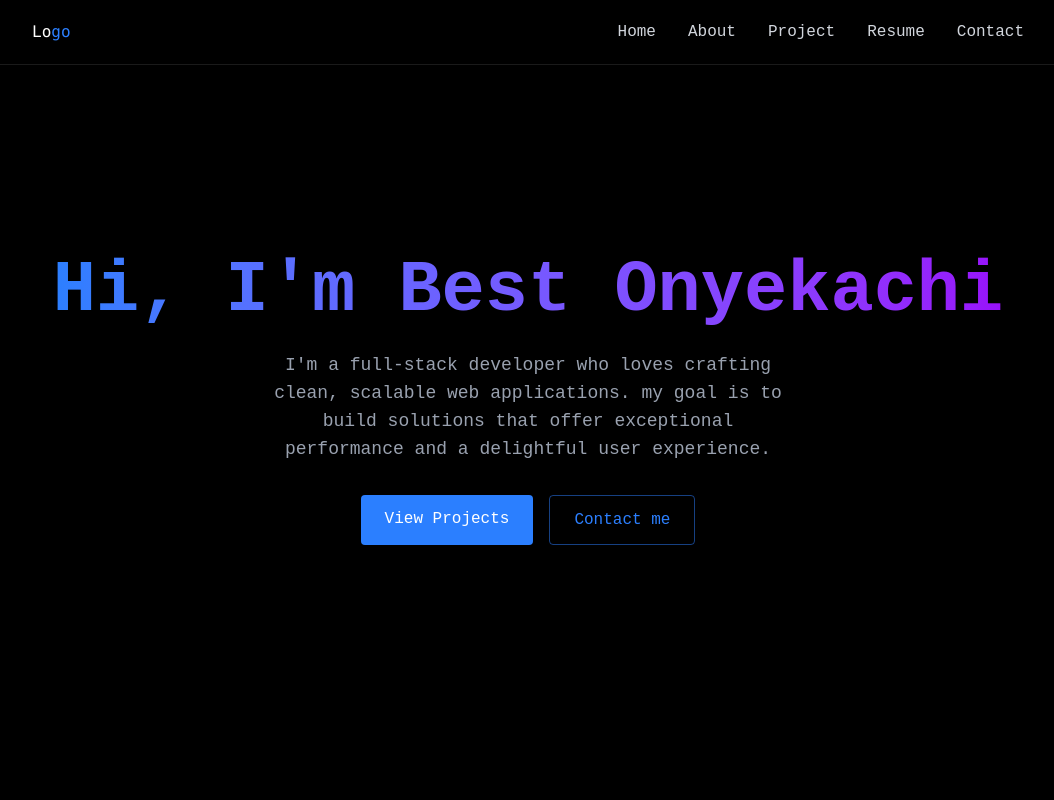
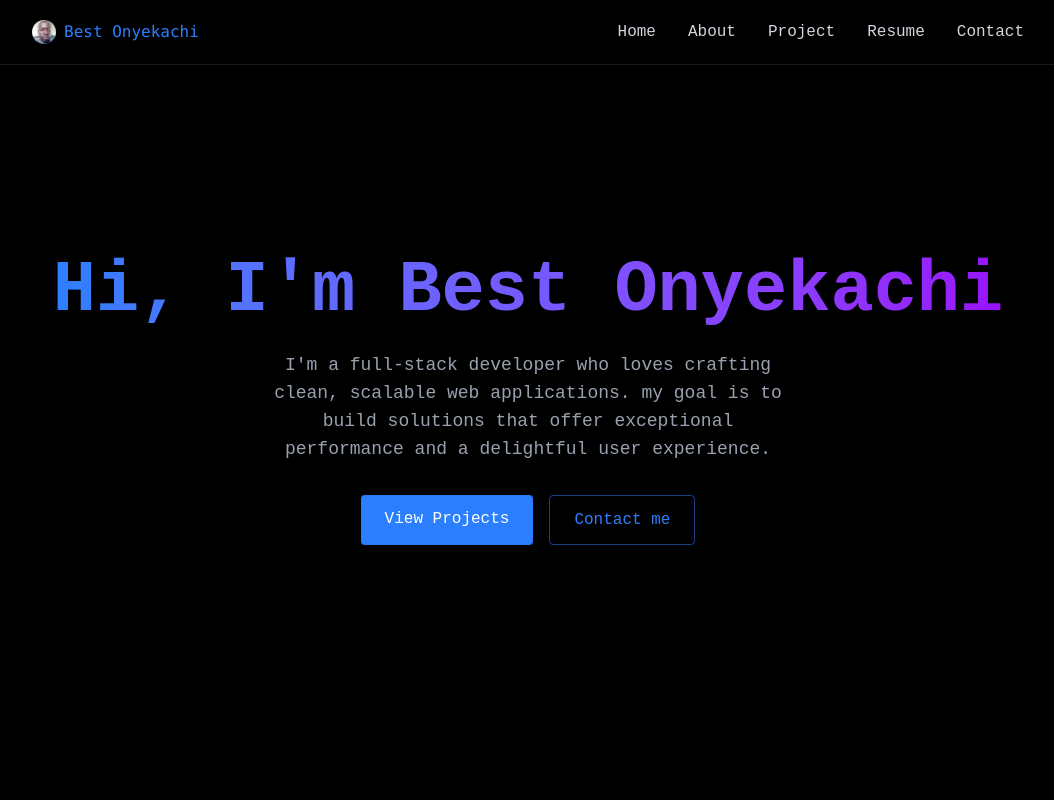
Before and after one commit to ekachnwa/best, a React (Vite) app: page / in a window 1280 px wide. Shown: the top 800 px of the page, without its empty margins (112-1166 px from the left). Built offline with nearby package versions, Linux system fonts and the light colour scheme; no server answers.

Commit message:
added brand-logo on navbar

```diff
--- a/src/components/Footer.jsx
+++ b/src/components/Footer.jsx
@@ -6,9 +6,7 @@ export const Footer = () => {
          className="footer"
         >
             <div className="text-center item-center justify-center">
-                &copy; 2025
-
-                <p>{import.meta.env.VITE_PUBLIC_KEY}</p>
+                &copy; 2025 Best. All right reserved.
 
             </div>
         </section>
--- a/src/components/Navbar.jsx
+++ b/src/components/Navbar.jsx
@@ -1,4 +1,6 @@
 import { useEffect } from "react";
+import bestLogo from '../assets/img/best-logo.png'; // Adjust path relative to Navbar.jsx
+
 
 export const Navbar = ({menuOpen, setMenuOpen}) => {
 
@@ -11,7 +13,12 @@ export const Navbar = ({menuOpen, setMenuOpen}) => {
             <div className="max-w-5xl mx-auto px-4">
                 <div className="flex justify-between items-center h-16">
                     {""}
-                    <a href="#home" className="font-mono text-lx text-white">Lo<span className="text-blue-500">go</span>{" "}</a>
+                    <a href="#home" className="font-mono text-lx text-white">
+                        <div className="flex items-center space-x-2">
+                            <img src={bestLogo} alt="Brand Logo" width={24} />
+                            <span className="text-blue-500">Best Onyekachi</span>{" "}
+                        </div>
+                    </a>
 
 
                     <div className="w-7 relative cursor-pointer z-40 md:hidden" onClick={() => setMenuOpen((prev) => !prev)}>
--- a/src/index.css
+++ b/src/index.css
@@ -51,3 +51,9 @@ body{
 .footer {
   border-top: 1px solid #fafafa;
 }
+.float-right {
+  float: right;
+}
+.float-left {
+  float: left;
+}
```
Also changed, not shown: src/assets/img/best-logo.png (added).
